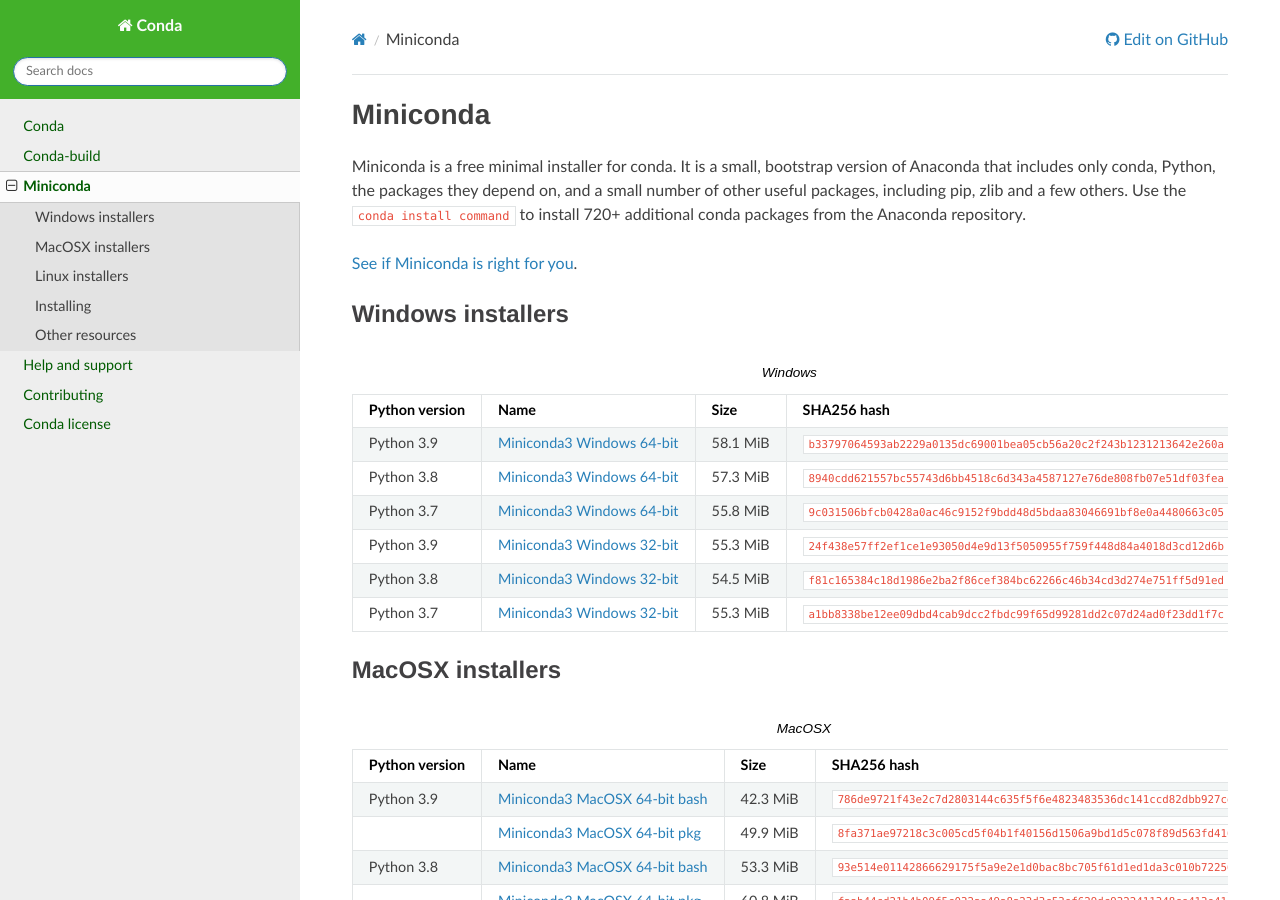
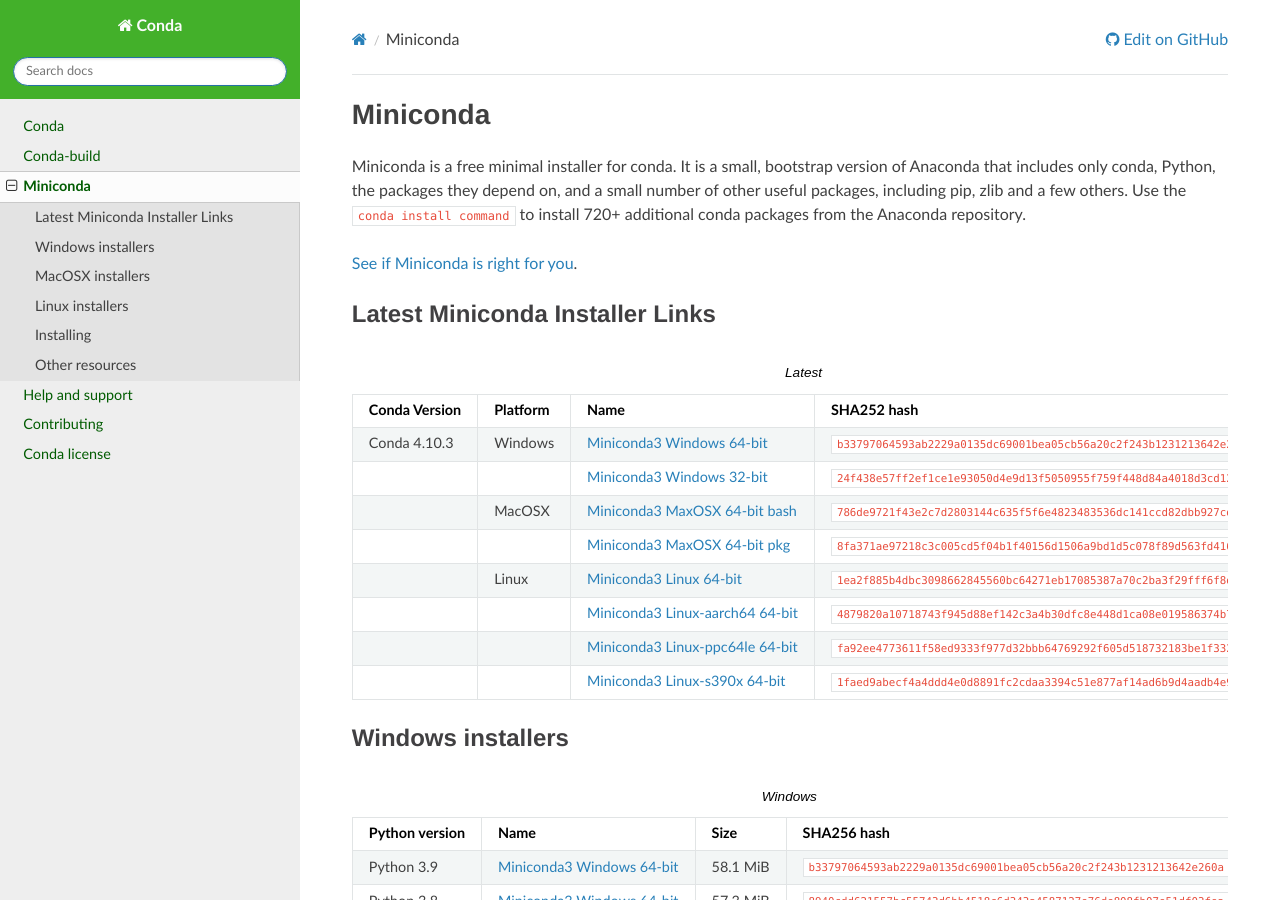
Before and after one commit to conda/conda-docs, a Sphinx documentation site: the page built from docs/source/miniconda.rst, in a window 1280 px wide and 900 px high. Built offline with Sphinx 7.4.7 and the Read the Docs theme 2.0.0, drawn with Linux system fonts in a browser that asks for light colours.

Commit message:
Add latest table

```diff
--- a/docs/source/miniconda.rst
+++ b/docs/source/miniconda.rst
@@ -13,6 +13,22 @@
 packages from the Anaconda repository.
 
 `See if Miniconda is right for you <https://docs.conda.io/projects/conda/en/latest/user-guide/install/download.html#anaconda-or-miniconda>`_.
+
+Latest Miniconda Installer Links
+================================
+
+.. csv-table:: Latest
+   :header: Conda Version,Platform,Name,SHA252 hash
+   :widths: 5, 10, 5, 80
+
+   Conda 4.10.3,Windows,`Miniconda3 Windows 64-bit <https://repo.anaconda.com/miniconda/Miniconda3-latest-Windows-x86_64.exe>`_,``b33797064593ab2229a0135dc69001bea05cb56a20c2f243b1231213642e260a``
+   ,,`Miniconda3 Windows 32-bit <https://repo.anaconda.com/miniconda/Miniconda3-latest-Windows-x86.exe>`_,``24f438e57ff2ef1ce1e93050d4e9d13f5050955f759f448d84a4018d3cd12d6b``
+   ,MacOSX,`Miniconda3 MaxOSX 64-bit bash <https://repo.anaconda.com/miniconda/Miniconda3-latest-MacOSX-x86_64.sh>`_,``786de9721f43e2c7d2803144c635f5f6e4823483536dc141ccd82dbb927cd508``
+   ,,`Miniconda3 MaxOSX 64-bit pkg <https://repo.anaconda.com/miniconda/Miniconda3-latest-MacOSX-x86_64.pkg>`_,``8fa371ae97218c3c005cd5f04b1f40156d1506a9bd1d5c078f89d563fd416816``
+   ,Linux,`Miniconda3 Linux 64-bit <https://repo.anaconda.com/miniconda/Miniconda3-latest-Linux-x86_64.sh>`_,``1ea2f885b4dbc3098662845560bc64271eb17085387a70c2ba3f29fff6f8d52f``
+   ,,`Miniconda3 Linux-aarch64 64-bit <https://repo.anaconda.com/miniconda/Miniconda3-latest-Linux-aarch64.sh>`_,``4879820a10718743f945d88ef142c3a4b30dfc8e448d1ca08e019586374b773f``
+   ,,`Miniconda3 Linux-ppc64le 64-bit <https://repo.anaconda.com/miniconda/Miniconda3-latest-Linux-ppc64le.sh>`_,``fa92ee4773611f58ed9333f977d32bbb64769292f605d518732183be1f3321fa``
+   ,,`Miniconda3 Linux-s390x 64-bit <https://repo.anaconda.com/miniconda/Miniconda3-latest-Linux-s390x.sh>`_,``1faed9abecf4a4ddd4e0d8891fc2cdaa3394c51e877af14ad6b9d4aadb4e90d8``
 
 Windows installers
 ==================
```
